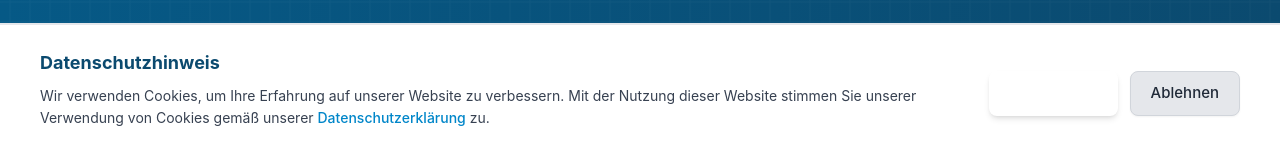
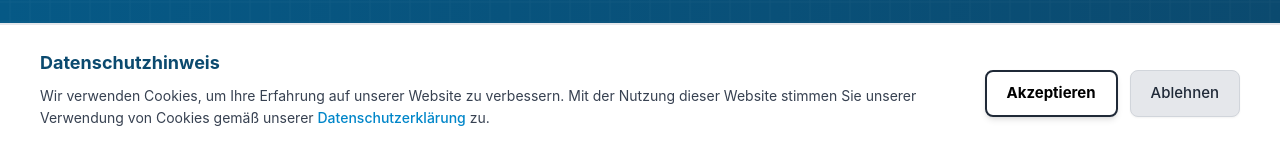
Before and after one commit to seppelz/arztvermittlung, a Vue app: page / in a window 1280 px wide. Shown: the part 638-800 px from the top of the page. Built offline with nearby package versions, Linux system fonts and the light colour scheme; no server answers.

Commit message:
Fix: Verbesserte Sichtbarkeit des Akzeptieren-Buttons im Cookie-Banner

```diff
--- a/src/components/CookieBanner.vue
+++ b/src/components/CookieBanner.vue
@@ -13,7 +13,7 @@
         <div class="flex flex-col sm:flex-row gap-3">
           <button
             @click="acceptCookies"
-            class="px-5 py-2.5 bg-dark text-white rounded-lg hover:bg-dark/80 focus:outline-none focus:ring-2 focus:ring-dark focus:ring-offset-2 transition-colors font-bold shadow-md"
+            class="px-5 py-2.5 bg-primary text-black font-bold rounded-lg hover:bg-primary/90 focus:outline-none focus:ring-2 focus:ring-primary focus:ring-offset-2 transition-colors shadow-md border-2 border-gray-800"
           >
             Akzeptieren
           </button>
```
